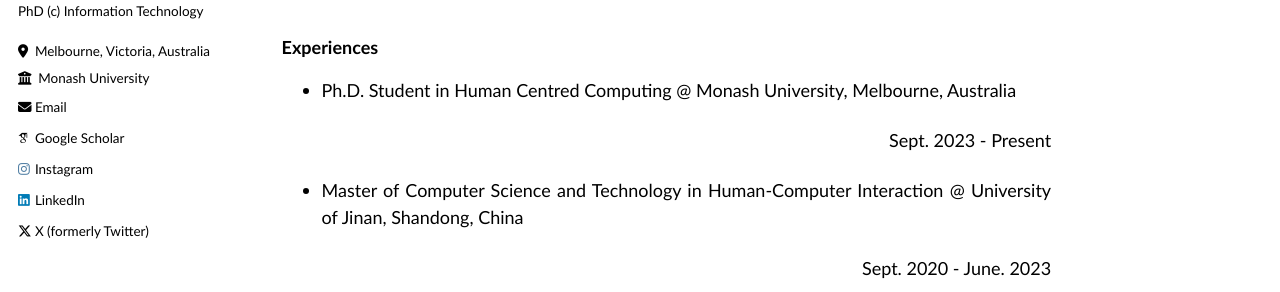
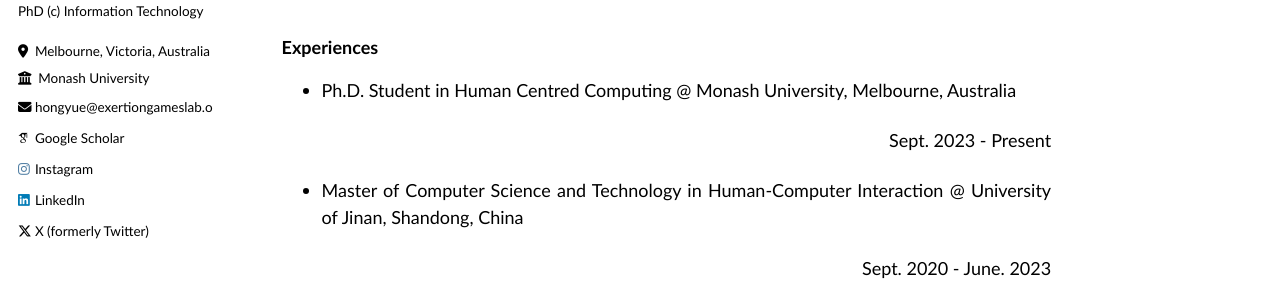
Before and after one commit to hongyue-howard-wang/hongyue-howard-wang.github.io, a Jekyll site: the page built from _pages/about.md, in a window 1280 px wide. Shown: the part 281-573 px from the top of the page. Built offline with Jekyll 4.4.1, drawn with Linux system fonts in a browser that asks for light colours; some web fonts are replaced.

Commit message:
Update ui-text.yml

```diff
--- a/_data/ui-text.yml
+++ b/_data/ui-text.yml
@@ -25,7 +25,7 @@ en: &DEFAULT_EN
   feed_label                 : "Feed"
   powered_by                 : "Powered by"
   website_label              : "Website"
-  email_label                : "Email"
+  email_label                : "hongyue@exertiongameslab.org"
   recent_posts               : "Recent Posts"
   undefined_wpm              : "Undefined parameter words_per_minute at _config.yml"
   comment_form_info          : "Your email address will not be published. Required fields are marked"
```
